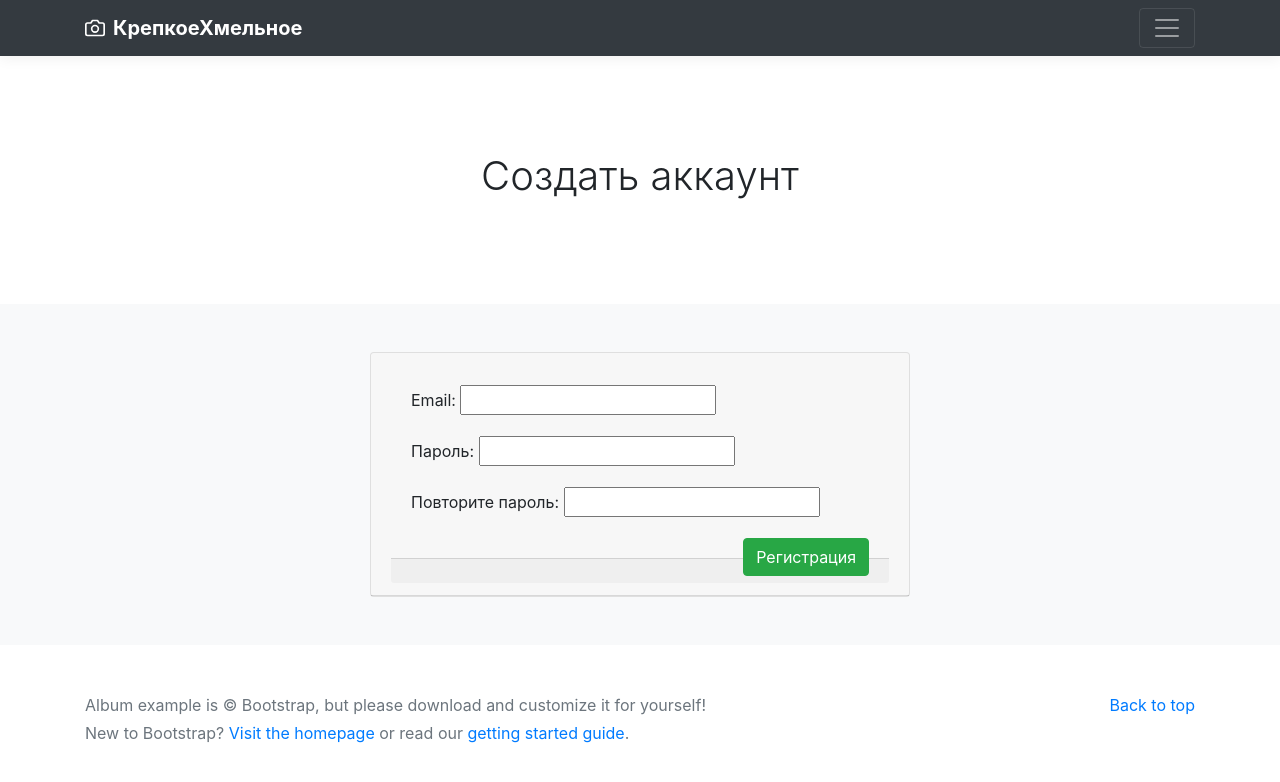
After one commit to DmitryTaushev/Bar, a Django app: page /users/register/ in a window 1280 px wide. The commit adds this page. Shown: the top 782 px of the page. Run offline with Django 5.2, Linux system fonts and the light colour scheme; some libraries are stand-ins or nearby versions.

Commit message:
1.Добавлен полный функционал регистрации пользователя

```diff
--- a/config/urls.py
+++ b/config/urls.py
@@ -22,5 +22,6 @@ from django.conf.urls.static import static
 urlpatterns = [
     path('admin/', admin.site.urls),
     path('', include('drinks.urls',namespace = 'drinks')),
+    path('users/',include('users.urls',namespace = 'users')),
     path('dishes/', include('dishes.urls',namespace = 'dishes'))
 ] + static(settings.MEDIA_URL,document_root=settings.MEDIA_ROOT)
--- a/drinks/templates/drinks/base.html
+++ b/drinks/templates/drinks/base.html
@@ -29,6 +29,7 @@
                         <li><a href="{% url 'drinks:index' %}" class="text-white">Главная</a></li>
                         <li><a href="{% url 'drinks:types' %}" class="text-white">Напитки</a></li>
                         <li><a href="{% url 'dishes:dishes' %}" class="text-white">Блюда</a></li>
+                        <li><a href="{% url 'users:user_register' %}" class="text-white">Регистрация</a></li>
 
 
                     </ul>
--- a/drinks/urls.py
+++ b/drinks/urls.py
@@ -9,4 +9,5 @@ urlpatterns = [
     path('',index_view,name = 'index'),
     path('types/',type_list_view,name='types'),
     path('types/<int:pk>/drinks/',type_drink_list_view,name='type_drink')
+
 ]
--- a/users/admin.py
+++ b/users/admin.py
@@ -3,5 +3,5 @@ from users.models import User
 
 @admin.register(User)
 class UserAdmin(admin.ModelAdmin):
-    list_display = ('last_name','first_name','pk')
+    list_display = ('last_name','first_name','email','pk')
     list_filter = ('last_name',)
--- /dev/null
+++ b/users/forms.py
@@ -0,0 +1,17 @@
+from django import forms
+
+from users.models import User
+
+class UserRegisterForm(forms.ModelForm):
+    password = forms.CharField(label = 'Пароль',widget=forms.PasswordInput)
+    password2 = forms.CharField(label='Повторите пароль', widget=forms.PasswordInput)
+
+    class Meta:
+        model = User
+        fields = ('email',)
+
+    def clean_password2(self):
+        cleaned_data = self.cleaned_data
+        if cleaned_data['password'] != cleaned_data['password2']:
+            raise forms.ValidationError('Пароли не совпадают!!!')
+        return cleaned_data['password2']
--- /dev/null
+++ b/users/templates/users/user_register.html
@@ -0,0 +1,20 @@
+{% extends 'drinks/base.html' %}
+{% block content %}
+<div class="row">
+    <div class="col-3"></div>
+    <div class="col-6">
+        <div class="card">
+            <div class="card-header">
+                <div class="card-body">
+                    <form method="post" enctype="multipart/form-data">
+                        {% csrf_token %}
+                        {{ form.as_p }}
+                        <button type="submit" class="btn btn-success float-right">Регистрация</button>
+                    </form>
+                </div>
+                <div class="card-footer"></div>
+            </div>
+        </div>
+    </div>
+</div>
+{% endblock %}
--- /dev/null
+++ b/users/urls.py
@@ -0,0 +1,10 @@
+from django.urls import path
+
+from users.apps import UsersConfig
+from users.views import *
+
+app_name = UsersConfig.name
+
+urlpatterns = [
+    path('register/',user_register_view,name='user_register'),
+]
--- a/users/views.py
+++ b/users/views.py
@@ -1,3 +1,23 @@
-from django.shortcuts import render
 
-# Create your views here.
+from django.shortcuts import render,reverse
+
+
+from django.http import HttpResponseRedirect
+
+from users.forms import UserRegisterForm
+
+def user_register_view(request):
+    if request.method == "POST":
+        form = UserRegisterForm(request.POST)
+        if form.is_valid():
+            new_user = form.save()
+            print(new_user)
+            print(form.cleaned_data['password'])
+            new_user.set_password(form.cleaned_data['password'])
+            new_user.save()
+            return HttpResponseRedirect(reverse('dogs:index'))
+    context = {
+        'title':'Создать аккаунт',
+        'form':UserRegisterForm
+    }
+    return render(request,'users/user_register.html',context=context)
```
Also changed, not shown: drinks/views.py (line endings or trailing spaces).
